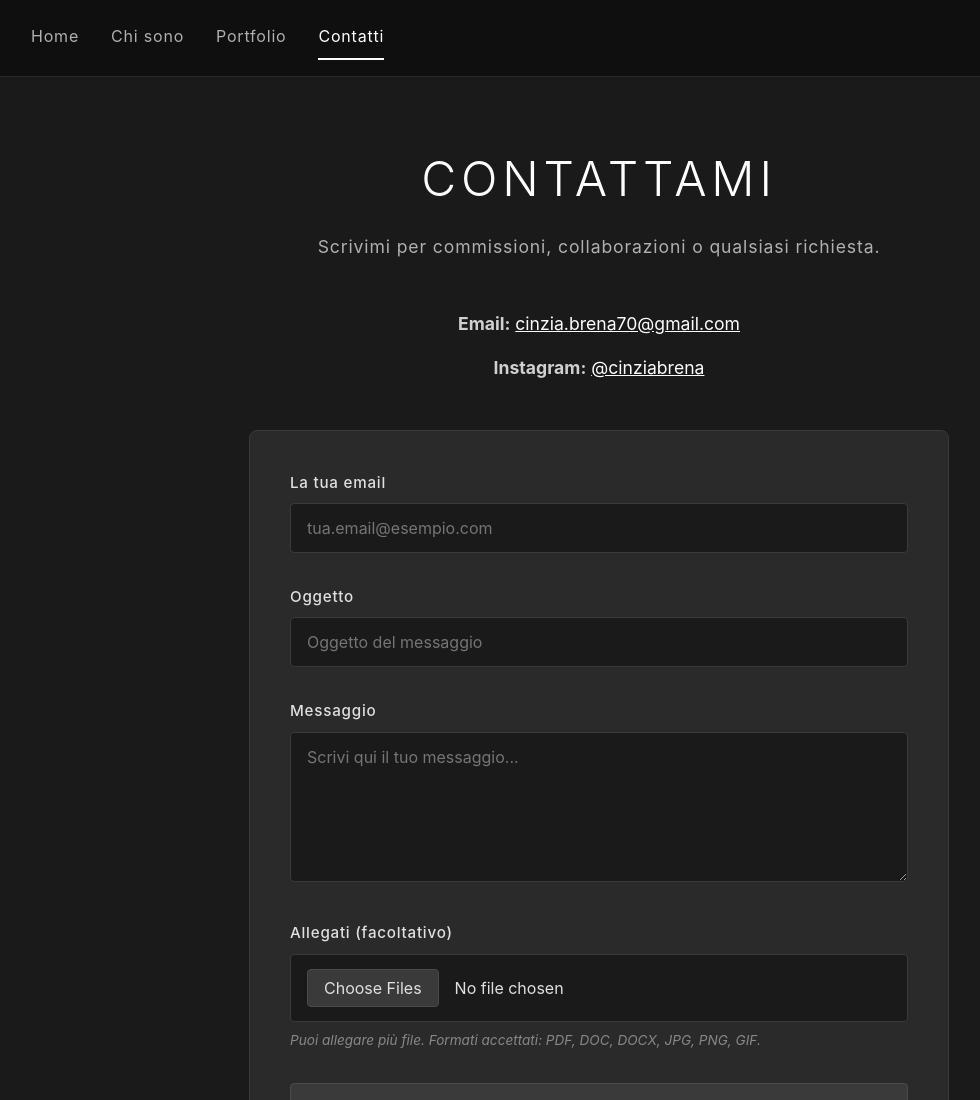
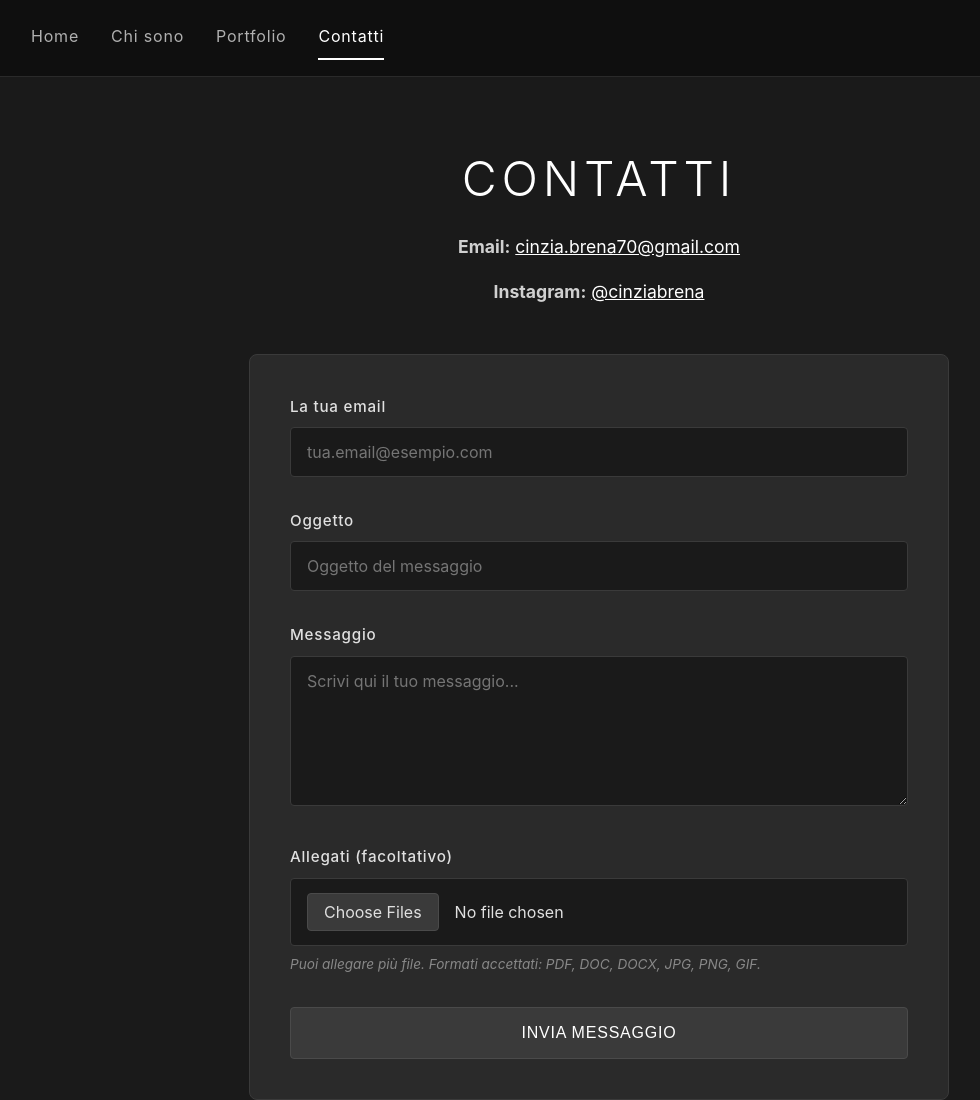
Before and after one commit to StormVRguy/Portfolio-Madre, a website: page contact.html in a window 1280 px wide. Shown: the top 1100 px of the page, without its empty margins (41-1021 px from the left). Drawn offline with Linux system fonts and the light colour scheme.

Commit message:
altre modifiche testuali

```diff
--- a/contact.html
+++ b/contact.html
@@ -20,8 +20,8 @@
     <!-- Contact Section -->
     <section class="contact-section">
         <div class="contact-container">
-            <h1 class="contact-title">Contattami</h1>
-            <p class="contact-subtitle">Scrivimi per commissioni, collaborazioni o qualsiasi richiesta.</p>
+            <h1 class="contact-title">Contatti</h1>
+            <!--<p class="contact-subtitle">Scrivimi per commissioni, collaborazioni o qualsiasi richiesta.</p>-->
 
             <div style="text-align: center; margin-bottom: 3rem; color: #d0d0d0; font-size: 1.1rem;">
                 <p style="margin-bottom: 1rem;">
```
Also changed, not shown: index.html (+1 -1 lines).
